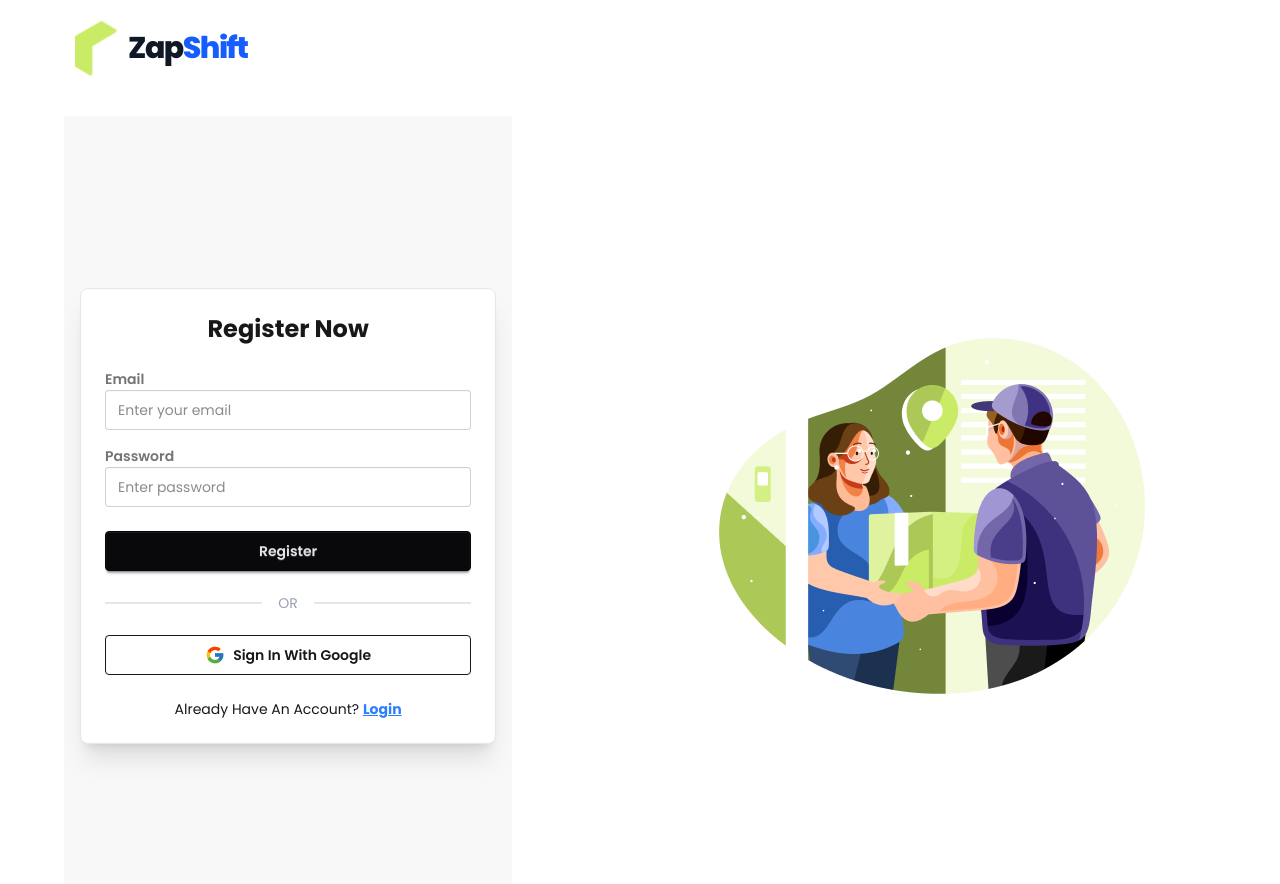
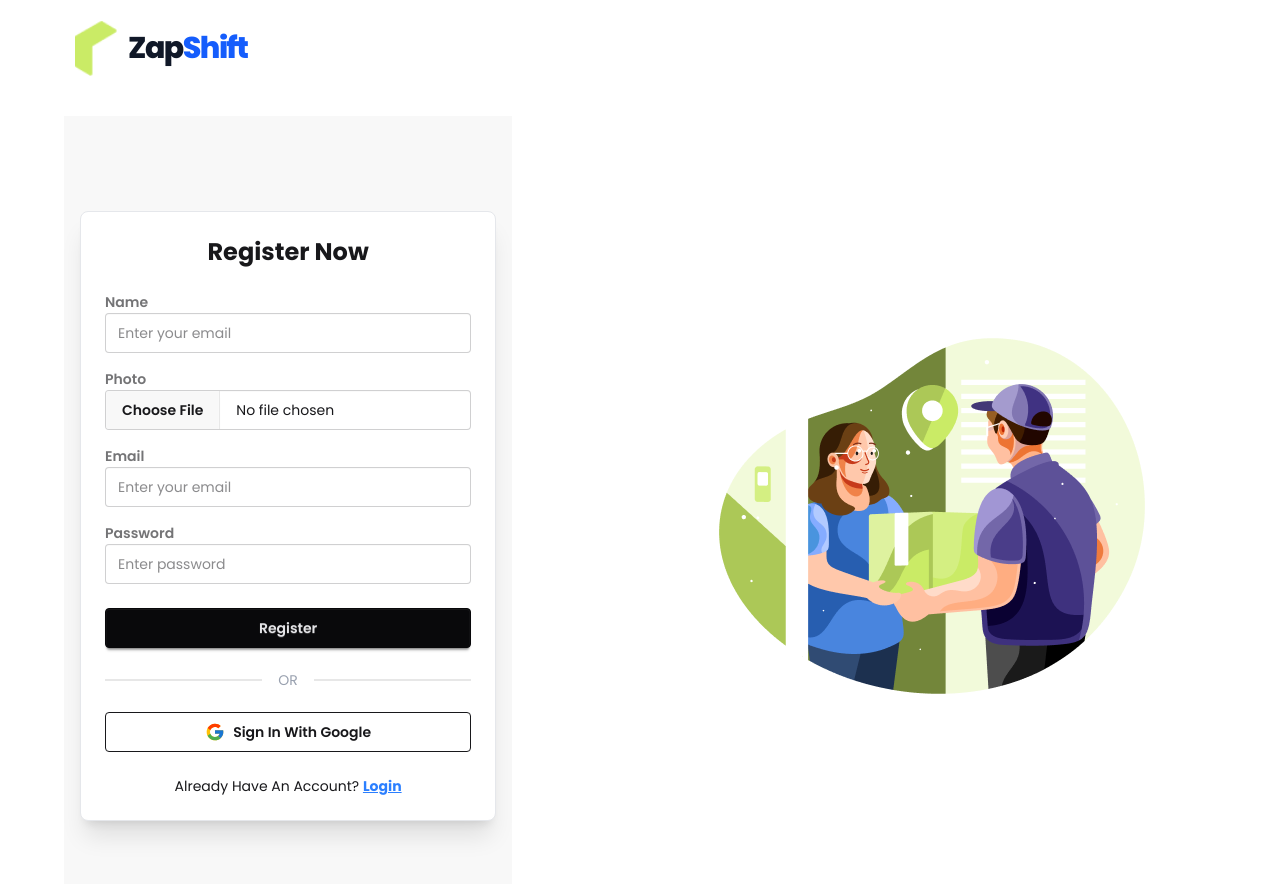
Before and after one commit to md-tahmid-hasan-golap/ZapShift_Client, a React (Vite) app: page /register in a window 1280 px wide. Shown: the top 884 px of the page. Built offline with nearby package versions, Linux system fonts and the light colour scheme; no server answers.

Commit message:
add a photo

```diff
--- a/package.json
+++ b/package.json
@@ -11,6 +11,7 @@
   },
   "dependencies": {
     "@tailwindcss/vite": "^4.2.2",
+    "axios": "^1.15.0",
     "firebase": "^12.12.0",
     "react": "^19.2.4",
     "react-dom": "^19.2.4",
--- a/src/auth/Register.jsx
+++ b/src/auth/Register.jsx
@@ -4,9 +4,11 @@ import { AuthContext } from "../firebase/FirebaseAuthProvider";
 import { Link, useNavigate } from "react-router"; // useNavigate যোগ করা হয়েছে
 import Swal from "sweetalert2"; // SweetAlert2 ইম্পোর্ট
 import { FcGoogle } from "react-icons/fc";
+import axios from "axios";
 
 const Register = () => {
-  const { creatUser, signInWithGoogle } = useContext(AuthContext);
+  const { creatUser, signInWithGoogle, updateUserProfile } =
+    useContext(AuthContext);
   const navigate = useNavigate(); // রেজিস্ট্রেশন শেষে নেভিগেট করার জন্য
 
   const {
@@ -36,8 +38,31 @@ const Register = () => {
   };
 
   const handelRegister = (data) => {
+    console.log(data.photo[0]);
+    const profileImg = data.photo[0];
     creatUser(data.email, data.password)
       .then((result) => {
+        // user photo URL
+        const formData = new FormData();
+        formData.append("image", profileImg);
+        const imageApiUrl = `https://api.imgbb.com/1/upload?key=${import.meta.env.VITE_image_host}`;
+        axios.post(imageApiUrl, formData).then((res) => {
+          console.log("ufter image upload", res.data.data.url);
+        });
+
+        // upadte user profile
+
+        const userProfile = {
+          displayName: data.name,
+          photoURL: res.data.data.url,
+        };
+        updateUserProfile(userProfile)
+          .then((result) => {
+            console.log("user update", result);
+          })
+          .catch((error) => {
+            console.log(error);
+          });
         console.log(result.user);
         showSuccessAlert("Registration Successful!");
         navigate("/"); // সফল হলে হোম পেজে নিয়ে যাবে
@@ -68,6 +93,40 @@ const Register = () => {
           <h2 className="text-2xl font-bold text-center mb-4">Register Now</h2>
 
           <form onSubmit={handleSubmit(handelRegister)}>
+            {/* Name Field */}
+            <div className="form-control mb-4">
+              <label className="label">
+                <span className="label-text font-semibold">Name</span>
+              </label>
+              <input
+                type="text"
+                {...register("name", { required: "Name is required" })}
+                className={`input input-bordered w-full ${errors.name ? "input-error" : ""}`}
+                placeholder="Enter your email"
+              />
+              {errors.name && (
+                <span className="text-error text-xs mt-1 italic">
+                  {errors.name.message}
+                </span>
+              )}
+            </div>
+            {/* Photo Field */}
+            <div className="form-control mb-4">
+              <label className="label">
+                <span className="label-text font-semibold">Photo</span>
+              </label>
+              <input
+                type="file"
+                accept="image/*" // শুধুমাত্র ইমেজ ফাইল সিলেক্ট করার জন্য
+                {...register("photo", { required: "Photo is required" })} // মেসেজ ঠিক করা হয়েছে
+                className={`file-input file-input-bordered w-full ${errors.photo ? "file-input-error" : ""}`} // DaisyUI file-input ক্লাস ব্যবহার করা হয়েছে
+              />
+              {errors.photo && ( // errors.name এর বদলে errors.photo হবে
+                <span className="text-error text-xs mt-1 italic">
+                  {errors.photo.message}
+                </span>
+              )}
+            </div>
             {/* Email Field */}
             <div className="form-control mb-4">
               <label className="label">
--- a/src/firebase/FirebaseAuthProvider.jsx
+++ b/src/firebase/FirebaseAuthProvider.jsx
@@ -5,6 +5,7 @@ import {
   signInWithEmailAndPassword,
   signInWithPopup,
   signOut,
+  updateProfile,
 } from "firebase/auth";
 import { createContext, useEffect, useState } from "react";
 import { auth } from "./firebase.init";
@@ -41,6 +42,9 @@ const FirebaseAuthProvider = ({ children }) => {
     return signOut(auth);
   };
 
+  const updateUserProfile = (profile) => {
+    return updateProfile(auth.currentUser, profile);
+  };
   useEffect(() => {
     const unsuscribe = onAuthStateChanged(auth, (crueentUser) => {
       setUser(crueentUser);
@@ -59,6 +63,7 @@ const FirebaseAuthProvider = ({ children }) => {
     signInUser,
     signInWithGoogle,
     logOut,
+    updateUserProfile,
   };
 
   return (
```
Also changed, not shown: 1 other file (tests, documents, lock files or other folders).
